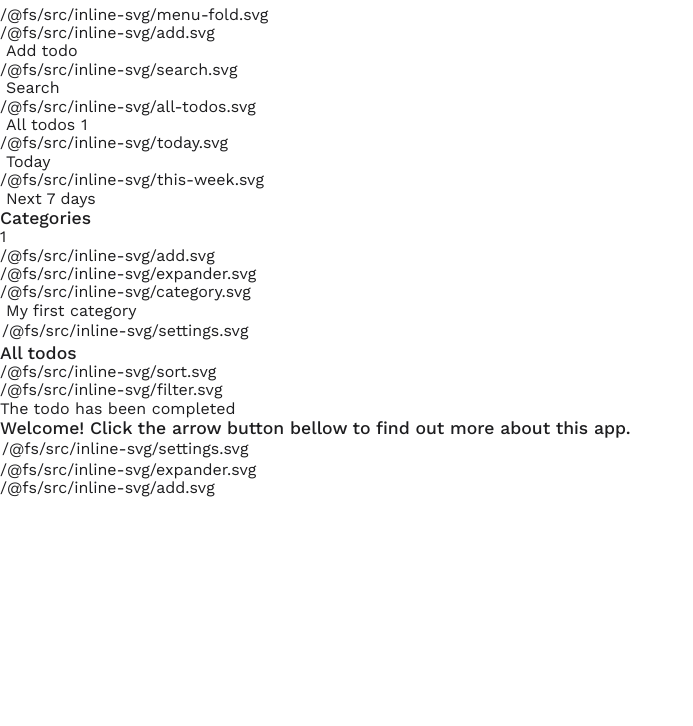
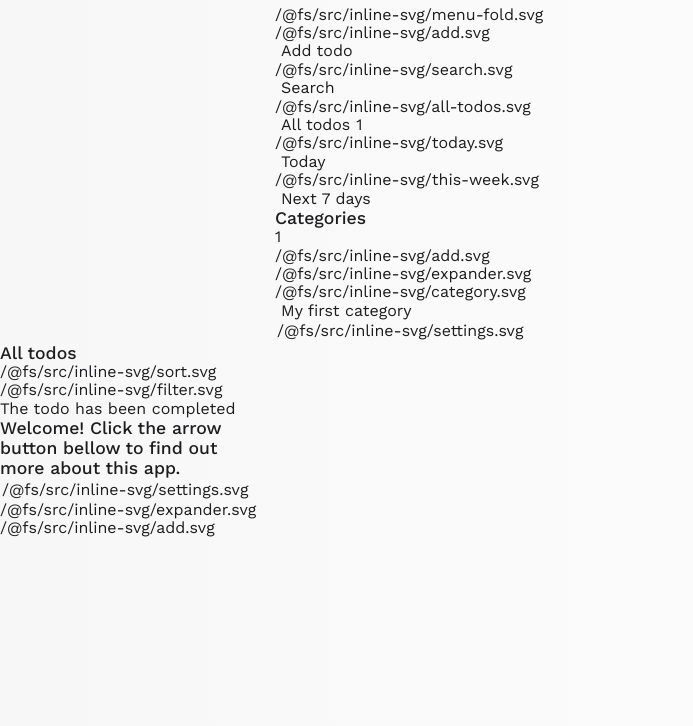
Before and after one commit to stanciudrg/DoIt, a website built with webpack: page src/index.html in a window 1280 px wide. Shown: the part 74-800 px from the top of the page, without its empty margins (0-693 px from the left). Built offline with nearby package versions, Linux system fonts and the light colour scheme.

Commit message:
Style html and body elements

```diff
--- a/src/style.css
+++ b/src/style.css
@@ -391,3 +391,21 @@ fieldset .input-container label,
 }
 
 /* -------------------------------- */
+
+html {
+    scroll-behavior: smooth;
+}
+
+/* Class added whenever a modal or the header in mobile mode is open to temporarily disable scrolling */
+html.overlay-over {
+    overflow: hidden;
+    touch-action: none;
+}
+
+body {
+    display: grid;
+    grid-template-columns: 275px auto;
+    background-image: linear-gradient(to left, #ffffff, #fdfdfd, #fbfbfb, #f9f9fa, #f7f7f8);
+    transition: grid-template-columns 600ms;
+    transition-timing-function: var(--transition-timing-function);
+}
```
